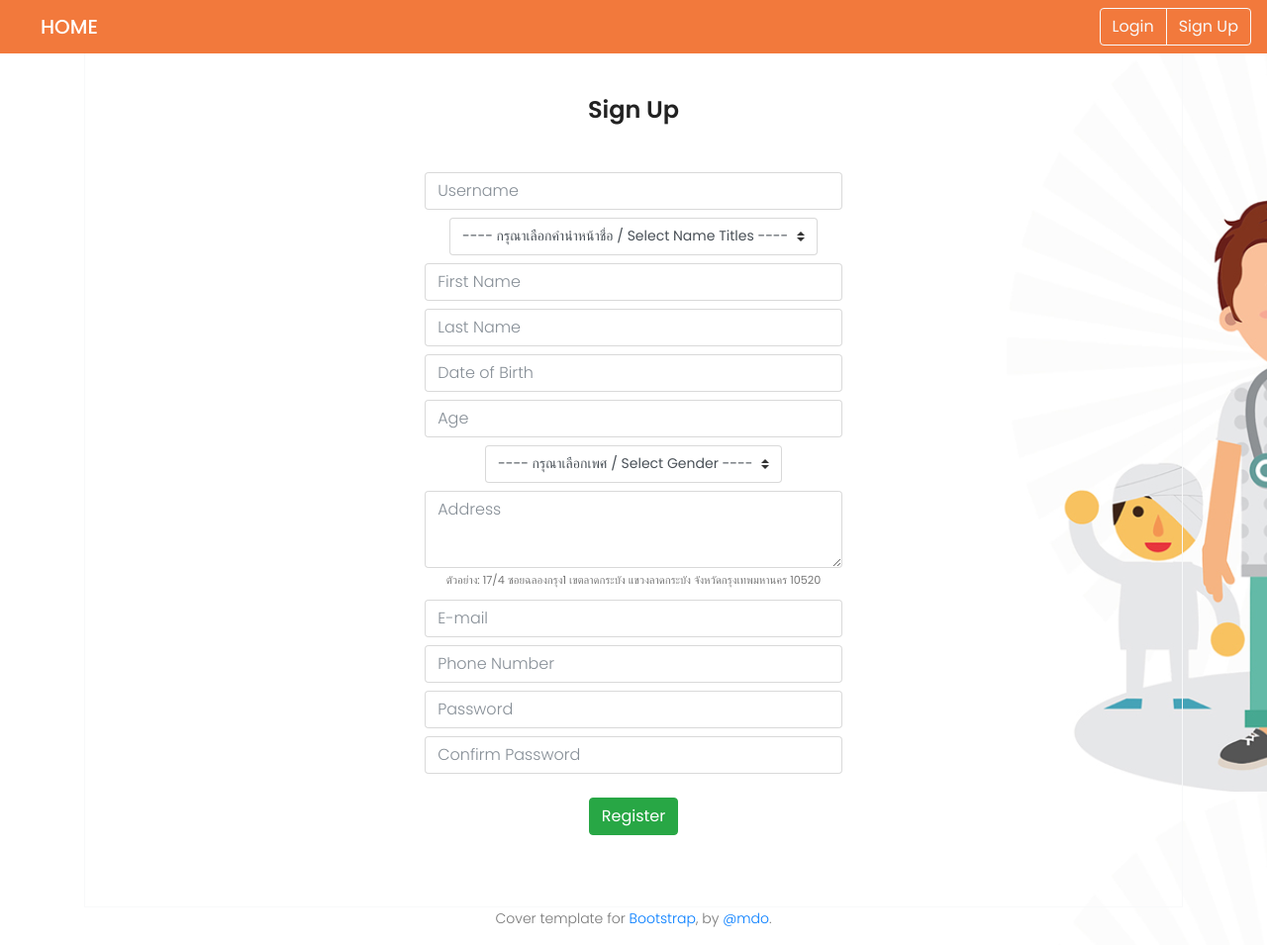
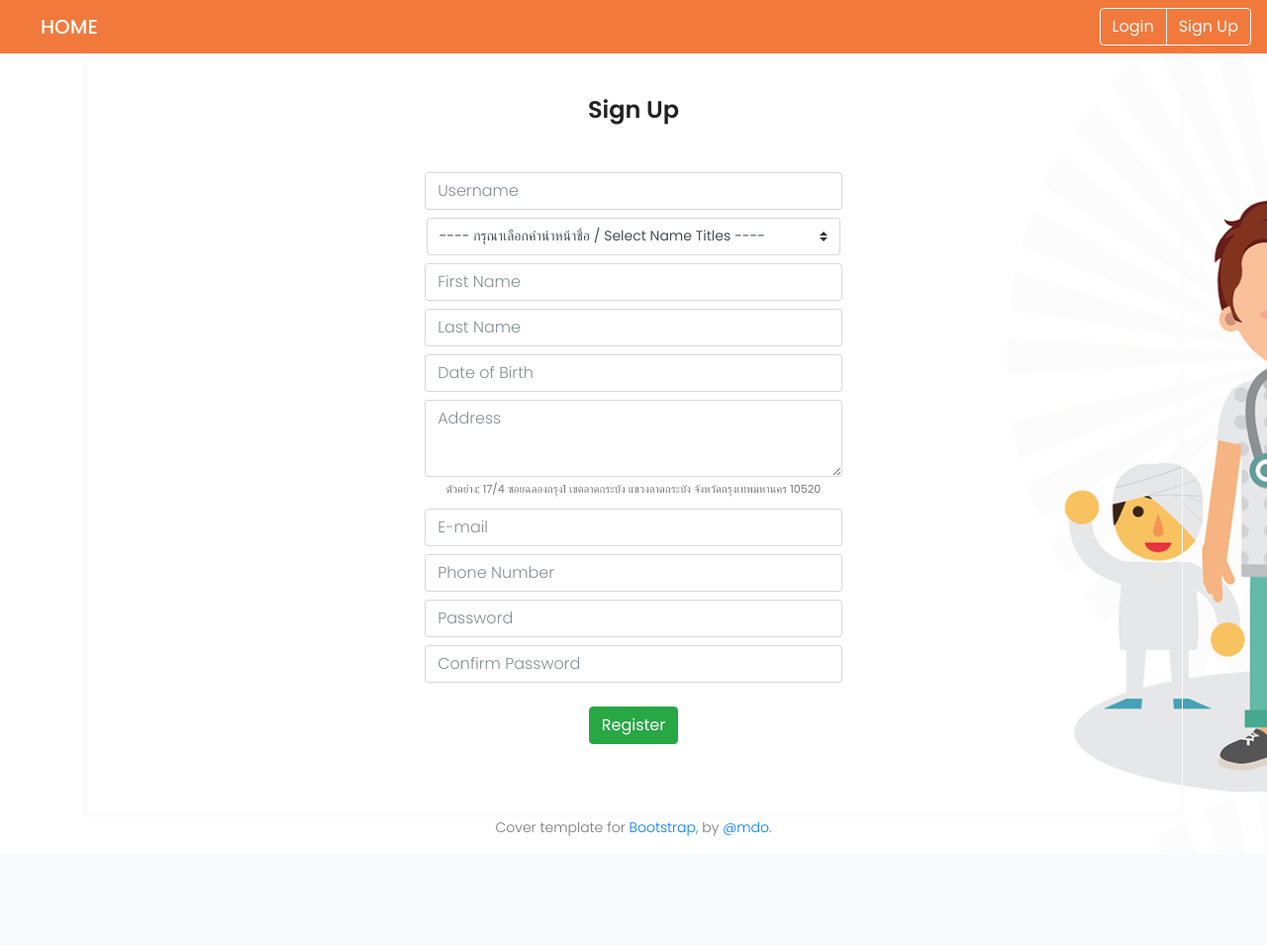
Before and after one commit to jfornqz/project-queue, a Django app: page /register/ in a window 1280 px wide. Shown: the whole page at 99% size. After the commit the page ends 845 px from the top, so only its background shows below. Run offline with Django 3.2, Linux system fonts and the light colour scheme; some libraries are stand-ins or nearby versions.

Commit message:
Update register.html

```diff
--- a/authen/templates/authen/register.html
+++ b/authen/templates/authen/register.html
@@ -14,40 +14,28 @@
                 <div class="form-holder mb-2">
                     <input type="text" class="form-control required col-lg-5 d-block mx-auto " placeholder="Username" name="username" required>
                 </div>
-                <div class="form-holder mb-2 " >
-                        <select class="custom-select required d-block  mx-auto "  name="select-name-titles" required>
-                            <option selected>---- กรุณาเลือกคำนำหน้าชื่อ / Select Name Titles ----</option>
-                            <option value="1">นางสาว / Miss</option>
-                            <option value="2">นาย / Mr.</option>
-                            <option value="3">นาง / Mrs.</option>
-                            <option value="3">ด.ญ</option>
-                            <option value="3">ด.ช </option>
+                <div class="form-holder mb-2  d-block " >
+                    <div class=" col-sm-6 d-block mx-auto">
+                        <select class="custom-select required d-block  mx-auto "  name="name_title" style="width:88%" required>
+                            <option selected disabled>---- กรุณาเลือกคำนำหน้าชื่อ / Select Name Titles ----</option>
+                            <option value="นาย">นาย / Mr.</option>
+                            <option value="นาง">นาง / Mrs.</option>
+                            <option value="นางสาว">นางสาว / Miss</option>
+                            <option value="เด็กหญิง">เด็กหญิง</option>
+                            <option value="เด็กชาย">เด็กชาย </option>
                         </select>
-
+                    </div>
                 </div>
                 <div class="form-holder mb-2">
 
-                    <input type="text" class="form-control  col-lg-5 requiredd-block mx-auto" placeholder="First Name"  name="first_name" required>
+                    <input type="text" class="form-control required col-lg-5 d-block mx-auto" placeholder="First Name"  name="first_name" required>
                 </div>
                 <div class="form-holder mb-2">
                     <input type="text" class="form-control required col-lg-5 d-block mx-auto" placeholder="Last Name"  name="last_name" required>
                 </div>
                 <div class="form-holder mb-2">
-                    <input class="form-control required col-lg-5 d-block mx-auto" placeholder="Date of Birth" class="textbox-n" type="text" onfocus="(this.type='date')" id="date">
+                    <input class="form-control required col-lg-5 d-block mx-auto" placeholder="Date of Birth" class="textbox-n" type="date-local" name="dob">
                 </div>
-
-                <div class="form-holder mb-2">
-                    <input type="text" class="form-control required col-lg-5 d-block mx-auto" placeholder="Age"  name="age" required>
-                </div>
-
-                 <div class="form-holder mb-2" >
-                        <select class="custom-select required d-block mx-auto " name="select-gender" required>
-                            <option selected>---- กรุณาเลือกเพศ / Select Gender ----</option>
-                            <option value="1">ชาย / Male</option>
-                            <option value="2">หญิง / Female</option>
-                        </select>
-                </div>
-
 
                 <div class="form-holder mb-2">
                     <textarea class="form-control col-lg-5 d-block mx-auto" rows="3" placeholder="Address" name="address" required></textarea>
@@ -56,12 +44,12 @@
 
                 <div class="form-holder mb-2">
 
-                    <input type="text" class="form-control required  col-lg-5 d-block mx-auto"placeholder="E-mail" name="email" required>
+                    <input type="email" class="form-control required  col-lg-5 d-block mx-auto"placeholder="E-mail" name="email" required>
                 </div>
 
                 <div class="form-holder mb-2">
 
-                    <input type="text" class="form-control required  col-lg-5 d-block mx-auto"placeholder="Phone Number" name="phone" required>
+                    <input type="phone" class="form-control required  col-lg-5 d-block mx-auto"placeholder="Phone Number" name="phone" required>
                 </div>
 
 
@@ -88,7 +76,4 @@
     </div>
 </div>
 
-
-
-
 {% endblock content %}
```
